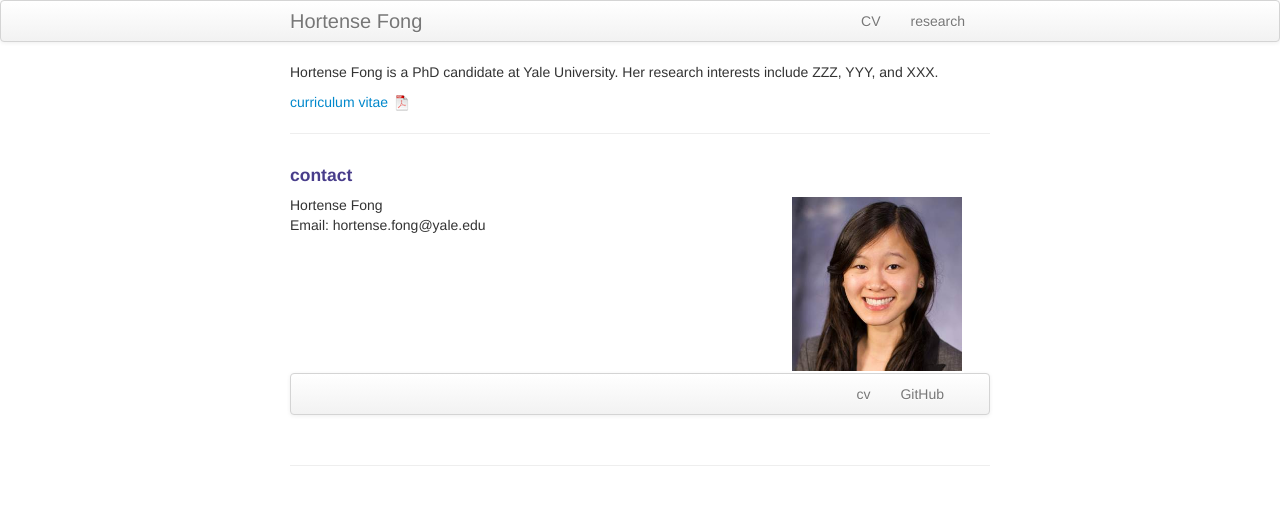
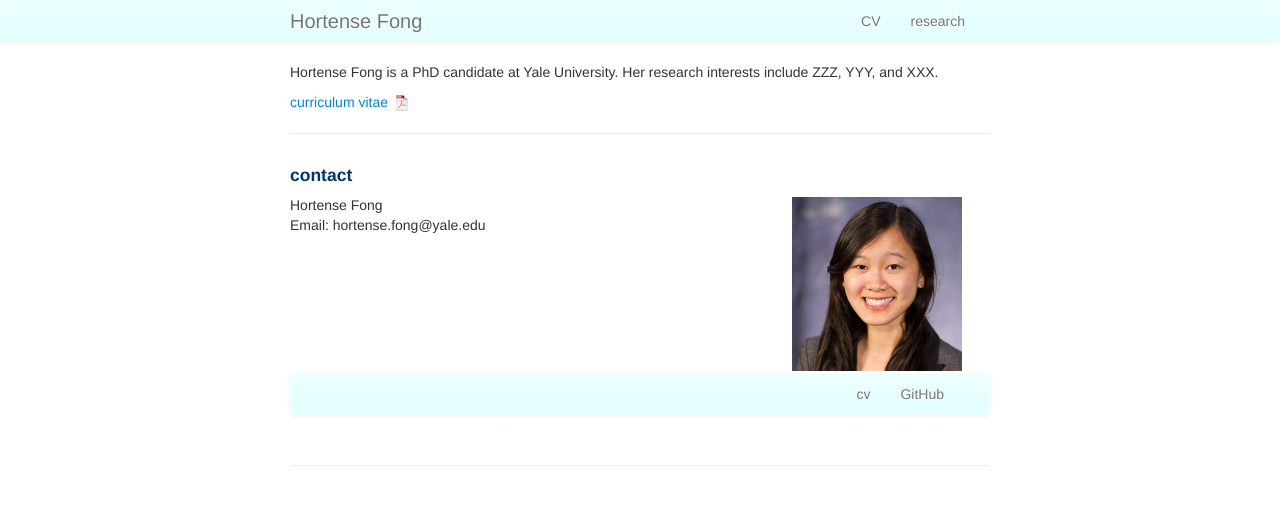
Before and after one commit to hortensefong/hortensefong.github.io, a Jekyll site: the page built from index.md, in a window 1280 px wide. Shown: the top 505 px of the page. Built offline with Jekyll 4.4.1, drawn with Linux system fonts in a browser that asks for light colours.

Commit message:
update my website

```diff
--- a/assets/themes/twitter/css/my_custom_css.css
+++ b/assets/themes/twitter/css/my_custom_css.css
@@ -58,7 +58,7 @@ td.right {
 
 
 h1, h2, h3, h4 {
-    color: darkslateblue;
+    color: #00356b;
 }
 
 .danger {
@@ -85,3 +85,23 @@ h1, h2, h3, h4 {
     border-left: 6px solid #ffeb3b;
     padding-left: 10px;
 }
+
+.navbar-inner {
+    min-height:40px;
+    padding-left:20px;
+    padding-right:20px;
+    background-color:#fafafa;
+    background-image:-moz-linear-gradient(top, #edffff, #e3ffff);
+    background-image:-webkit-gradient(linear, 0 0, 0 100%, from(#edffff), to(#f2f2f2));
+    background-image:-webkit-linear-gradient(top, #edffff, #e3ffff);
+    background-image:-o-linear-gradient(top, #edffff, #e3ffff);
+    background-image:linear-gradient(to bottom, #edffff, #e3ffff);
+    background-repeat:repeat-x;filter:progid:DXImageTransform.Microsoft.gradient(startColorstr='#ffffffff', endColorstr='#fff2f2f2', GradientType=0);
+    border:1px solid #edffff;
+    -webkit-border-radius:4px;
+    -moz-border-radius:4px;
+    border-radius:4px;
+    -webkit-box-shadow:0 1px 4px rgba(0, 0, 0, 0.065);
+    -moz-box-shadow:0 1px 4px rgba(0, 0, 0, 0.065);
+    box-shadow:0 1px 4px rgba(0, 0, 0, 0.065);*zoom:1;
+}
```
